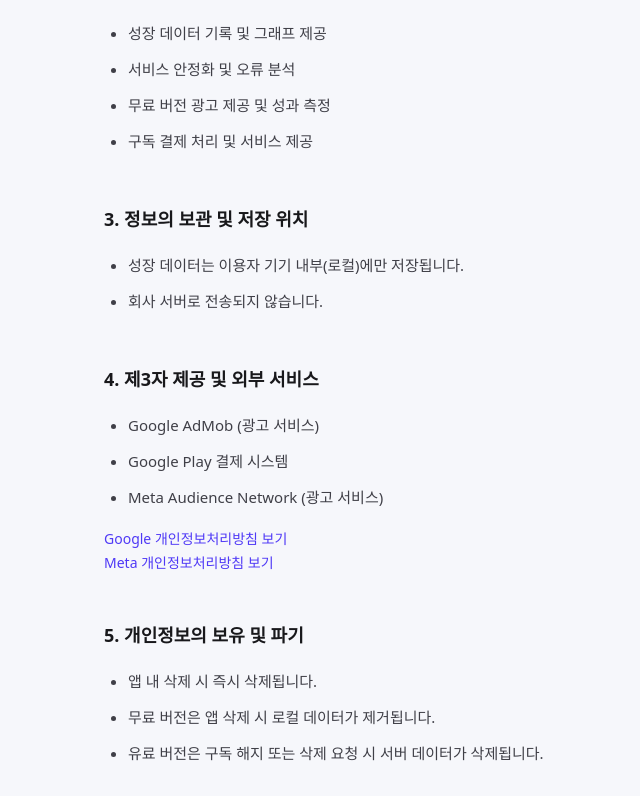
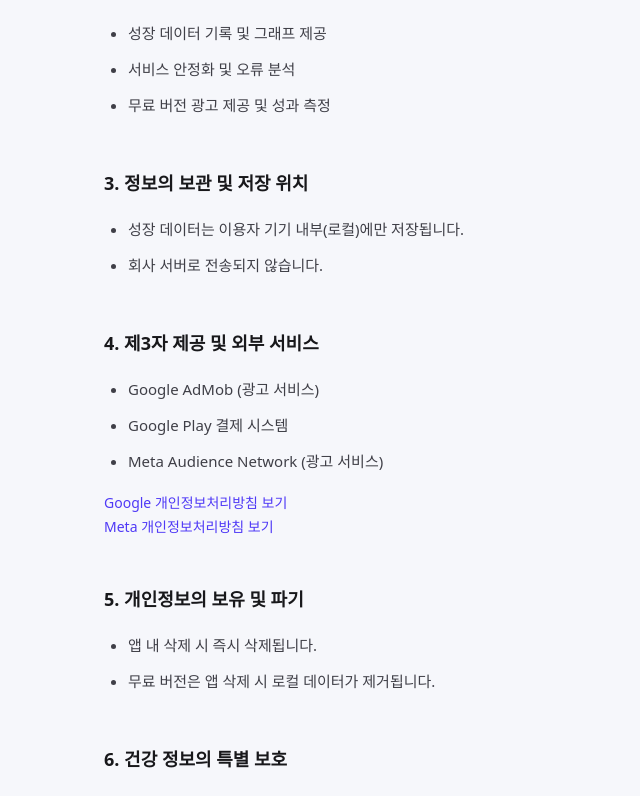
Before and after one commit to jeonbowon/tnb-soft.com, a Next.js app: page /privacy in a window 1280 px wide. Shown: the part 900-1696 px from the top of the page, without its empty margins (176-816 px from the left). Built offline with nearby package versions, Linux system fonts and the light colour scheme.

Commit message:
정보의 이용 목적 내용수정

```diff
--- a/src/app/privacy/page.tsx
+++ b/src/app/privacy/page.tsx
@@ -57,7 +57,6 @@ export default function PrivacyPage() {
             <li>성장 데이터 기록 및 그래프 제공</li>
             <li>서비스 안정화 및 오류 분석</li>
             <li>무료 버전 광고 제공 및 성과 측정</li>
-            <li>구독 결제 처리 및 서비스 제공</li>
           </ul>
         </section>
 
@@ -110,7 +109,6 @@ export default function PrivacyPage() {
           <ul className="list-disc pl-6 space-y-1">
             <li>앱 내 삭제 시 즉시 삭제됩니다.</li>
             <li>무료 버전은 앱 삭제 시 로컬 데이터가 제거됩니다.</li>
-            <li>유료 버전은 구독 해지 또는 삭제 요청 시 서버 데이터가 삭제됩니다.</li>
           </ul>
         </section>
 
```
